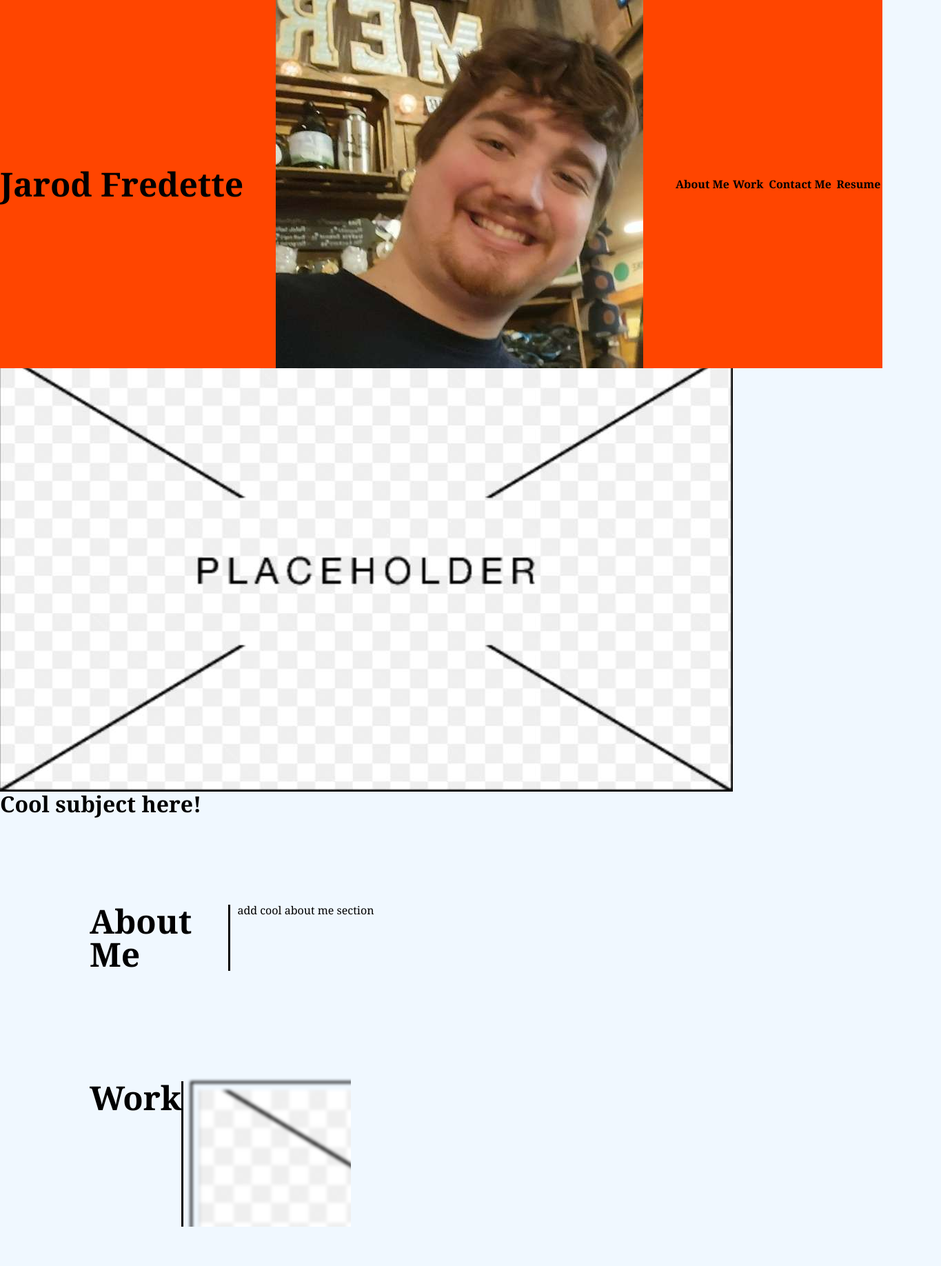
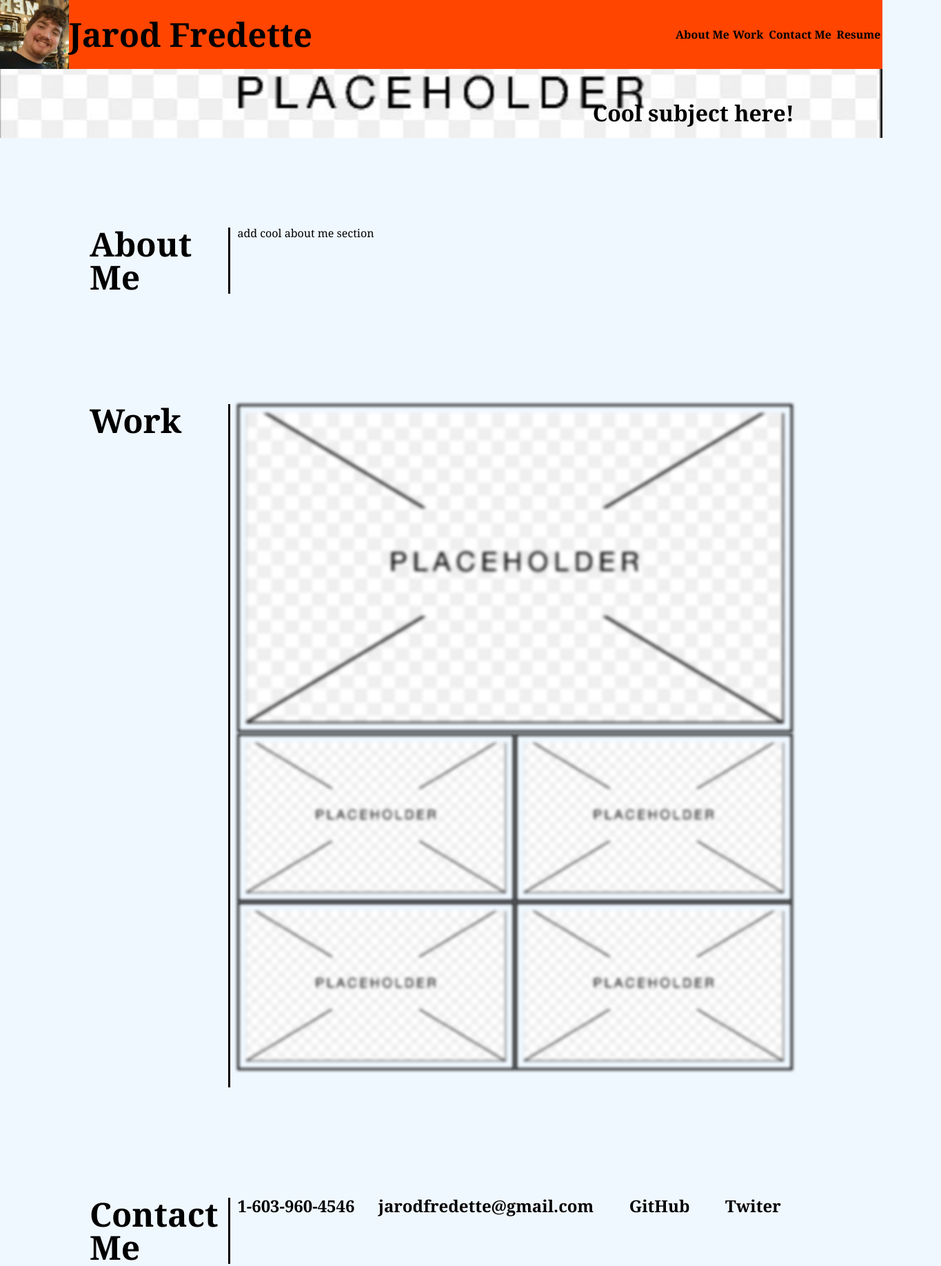
Before and after one commit to jbird11801/Portfolio, a plain HTML site: page index.html in a window 1280 px wide. Shown: the top 1836 px of the page at 69% size, 1365 px wide, since content can reach past the window. Drawn offline with Linux system fonts and the light colour scheme.

Commit message:
finalised the fix to the html and README file errors i made

```diff
--- a/assets/CSS/style.css
+++ b/assets/CSS/style.css
@@ -226,4 +226,4 @@ summary section article a {
 
   ask about imgs namely to cover the placeholder
 
-  ask about cool subject here
+  ask about cool subject her
--- a/index.html
+++ b/index.html
@@ -1,34 +1,34 @@
 <!DOCTYPE html>
 <html>
-
 <head>
   <title>Challenge_2</title>
   <meta charset="UTF-8" />
-
   <link rel="stylesheet" type="text/css" href="./assets/CSS/reset.css">
   <link rel="stylesheet" type="text/css" href="./assets/CSS/style.css" />
 
 </head>
-
 <body>
 
   <header>
 
-    <h1>Jarod Fredette</h1>
+
+    <section>
 
     <Img src="./assets/images/Selfi.jpg" alt=""/> <!--add selfi later-->
 
+    <h1>Jarod Fredette</h1>
+
+    </section>
     <nav>
 
       <ul>
-
         <li> <a href="#">About Me</a></li>
 
         <li></li><a href="#">Work</a><li>
 
         <li></li><a href="#">Contact Me</a><li>
 
-        <li></li><a href="https://docs.google.com/document/d/127uL0AoLE1n5DqXq2O0DRlHrvjfGfHWRb8gtwUgns7Q/edit?usp=sharing">Resume</a><li>
+        <li></li><a target="_blank" href="https://docs.google.com/document/d/127uL0AoLE1n5DqXq2O0DRlHrvjfGfHWRb8gtwUgns7Q/edit?usp=sharing">Resume</a><li>
 
       </ul>
 
@@ -36,18 +36,15 @@
 
   </header>
 
-  <section>
-
-    <img src="./assets/images/Placeholder.jpg" alt=""> <!--add cool subject -->
+  <div class = "banner">
 
     <h2>Cool subject here!</h2>
 
-  </section>
+  </div>
 
   <summary>
 
     <section>
-
       <h1>About Me</h1>
 
       <article>
@@ -64,45 +61,41 @@
 
       <article>
 
-      <img src="./assets/images/Placeholder.jpg" alt="">
+      <img class = "main_img" src="./assets/images/Placeholder.jpg" alt="">
 
-      <img src="./assets/images/Placeholder.jpg" alt="">
+      <div>
 
-      <img src="./assets/images/Placeholder.jpg" alt="">
+      <img class = "sub_imgs" src="./assets/images/Placeholder.jpg" alt="">
 
-      <img src="./assets/images/Placeholder.jpg" alt="">
+      <img class = "sub_imgs" src="./assets/images/Placeholder.jpg" alt="">
 
-      <img src="./assets/images/Placeholder.jpg" alt="">
+      <img class = "sub_imgs" src="./assets/images/Placeholder.jpg" alt="">
+
+      <img class = "sub_imgs" src="./assets/images/Placeholder.jpg" alt="">
+
+      </div>
 
       </article>
 
     </section>
-
     <section>
-
         <h1>Contact Me</h1>
-
       <article>
 
         <ul>
 
-        <li> <a href="#">1-603-960-4546</a></li>
+        <li> <a href="tel:1-603-960-4546">1-603-960-4546</a></li>
 
         <li></li><a href="mailto:jarodfredette@gmail.com">jarodfredette@gmail.com</a><li>
 
-        <li></li><a href="https://github.com/jbird11801">GitHub</a><li>
+        <li></li><a target="_blank" href="https://github.com/jbird11801">GitHub</a><li>
 
-        <li></li><a href="https://twitter.com/home">Twiter</a><li>
+        <li></li><a target="_blank" href="https://twitter.com/JBird1765354">Twiter</a><li>
 
         </ul>
 
       </article>
-
     </section>
-
   </summary>
-
-
 </body>
-
 </html>
```
Also changed, not shown: 1 other file.
